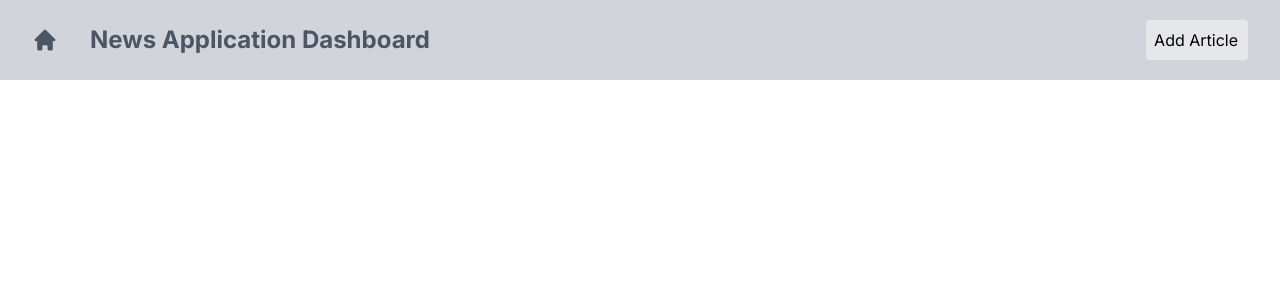
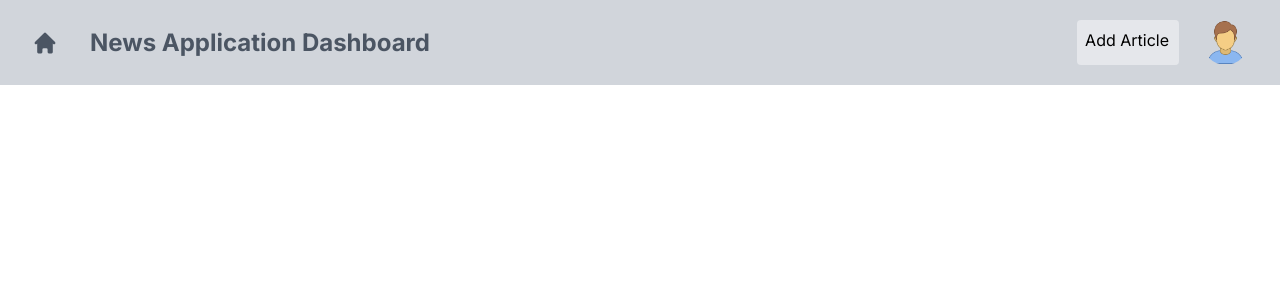
Before and after one commit to YasiraBanuka/News-Application--NextJS-MongoDB, a Next.js app: page / in a window 1280 px wide. Shown: the top 300 px of the page. Built offline with nearby package versions, Linux system fonts and the light colour scheme; no server answers; the database is empty.

Commit message:
modified navbar

```diff
--- a/components/Navbar.jsx
+++ b/components/Navbar.jsx
@@ -1,5 +1,7 @@
 import { HiHome } from "react-icons/hi";
 import Link from "next/link";
+import Image from "next/image";
+import person from "../public/person.png";
 
 export default function Navbar() {
   return (
@@ -12,8 +14,17 @@ export default function Navbar() {
           News Application Dashboard
         </Link>
       </div>
-      <div className="bg-gray-200 p-2 border-r-2 rounded">
-        <Link href="/addArticle">Add Article</Link>
+      <div className="flex gap-6">
+        <div className="bg-gray-200 p-2 border-r-2 rounded">
+          <Link href="/addArticle">Add Article</Link>
+        </div>
+        <Image
+          src={person}
+          width={45}
+          height={45}
+          className="rounded-full"
+          alt="person"
+        />
       </div>
     </nav>
   );
```
Also changed, not shown: public/person.png (added).
